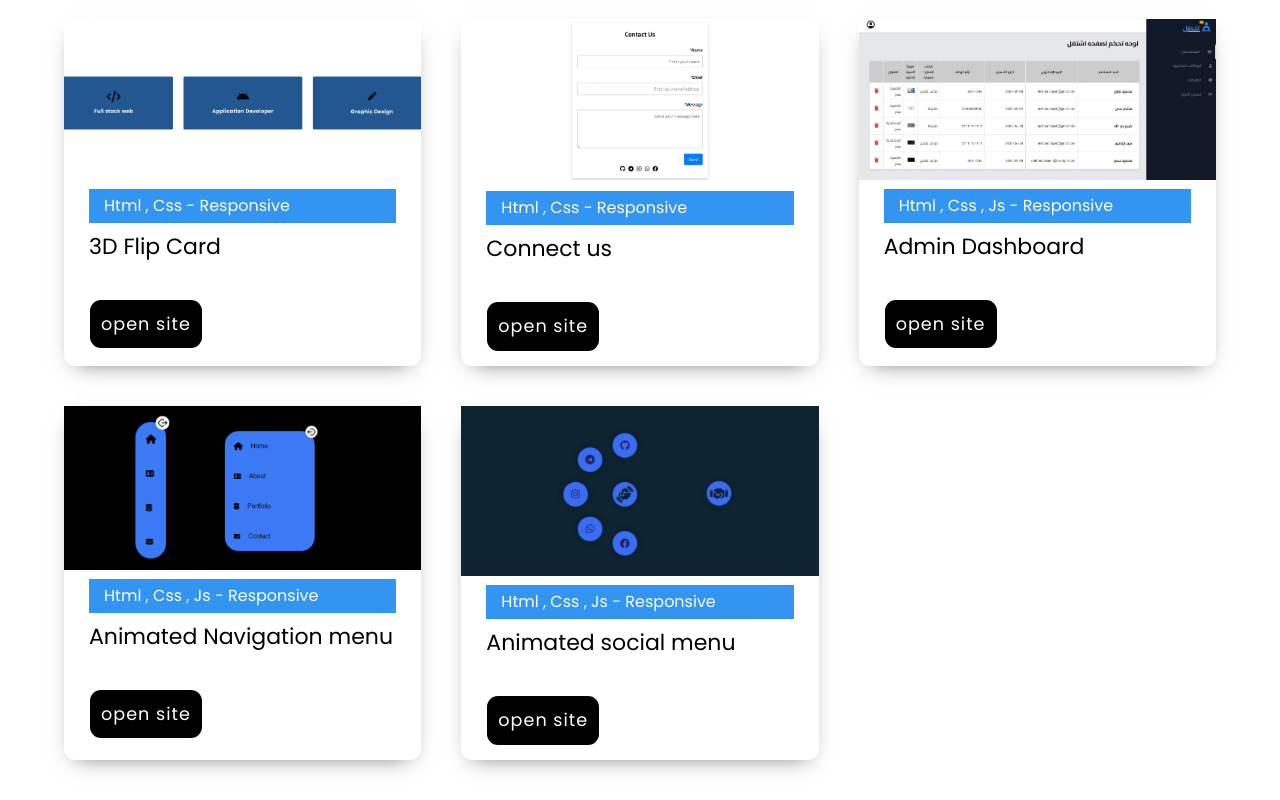
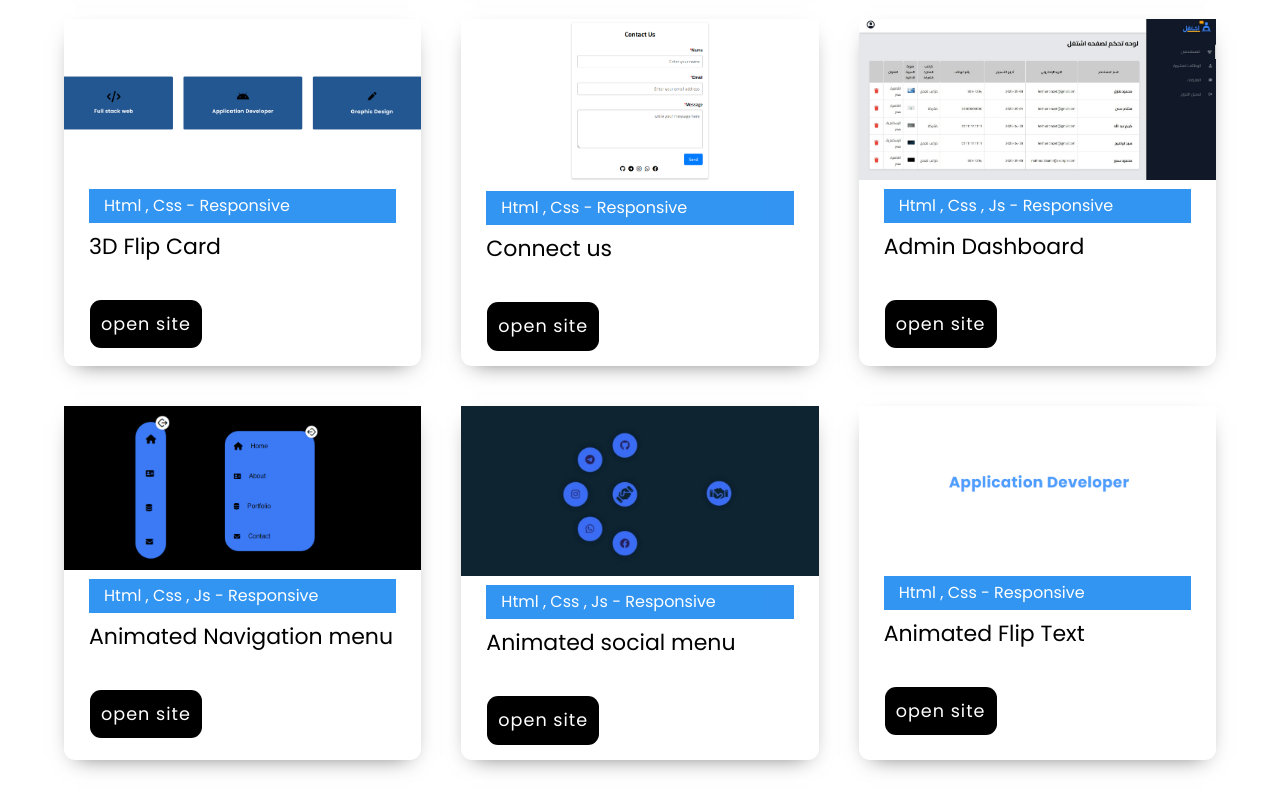
Before and after one commit to heshamcrazy1910/My-CV, a plain HTML site: page projects web.html in a window 1280 px wide. Shown: the part 1855-2655 px from the top of the page. Drawn offline with Linux system fonts and the light colour scheme.

Commit message:
Update projects web.html

```diff
--- a/projects web.html
+++ b/projects web.html
@@ -294,6 +294,18 @@
                             <a href="https://heshamcrazy1910.github.io/social-menu/" class = "read-btn">open site</a>
                         </div>
 
+                        <div class = "all  Animated">
+                            <div class = "post-img">
+                                <img src = "images/IMG_20230708_025504_(1898_x_856_pixel).png" alt = "post">
+                            </div>
+                            <div class = "post-content">
+                                <div class = "post-content-top">
+                                    <span>Html , Css - Responsive </span>
+                                </div>
+                                <h2>Animated Flip Text</h2>
+                            </div>
+                            <a href="https://heshamcrazy1910.github.io/animated-text/" class = "read-btn">open site</a>
+                        </div>
 
 
                     </div>
```
